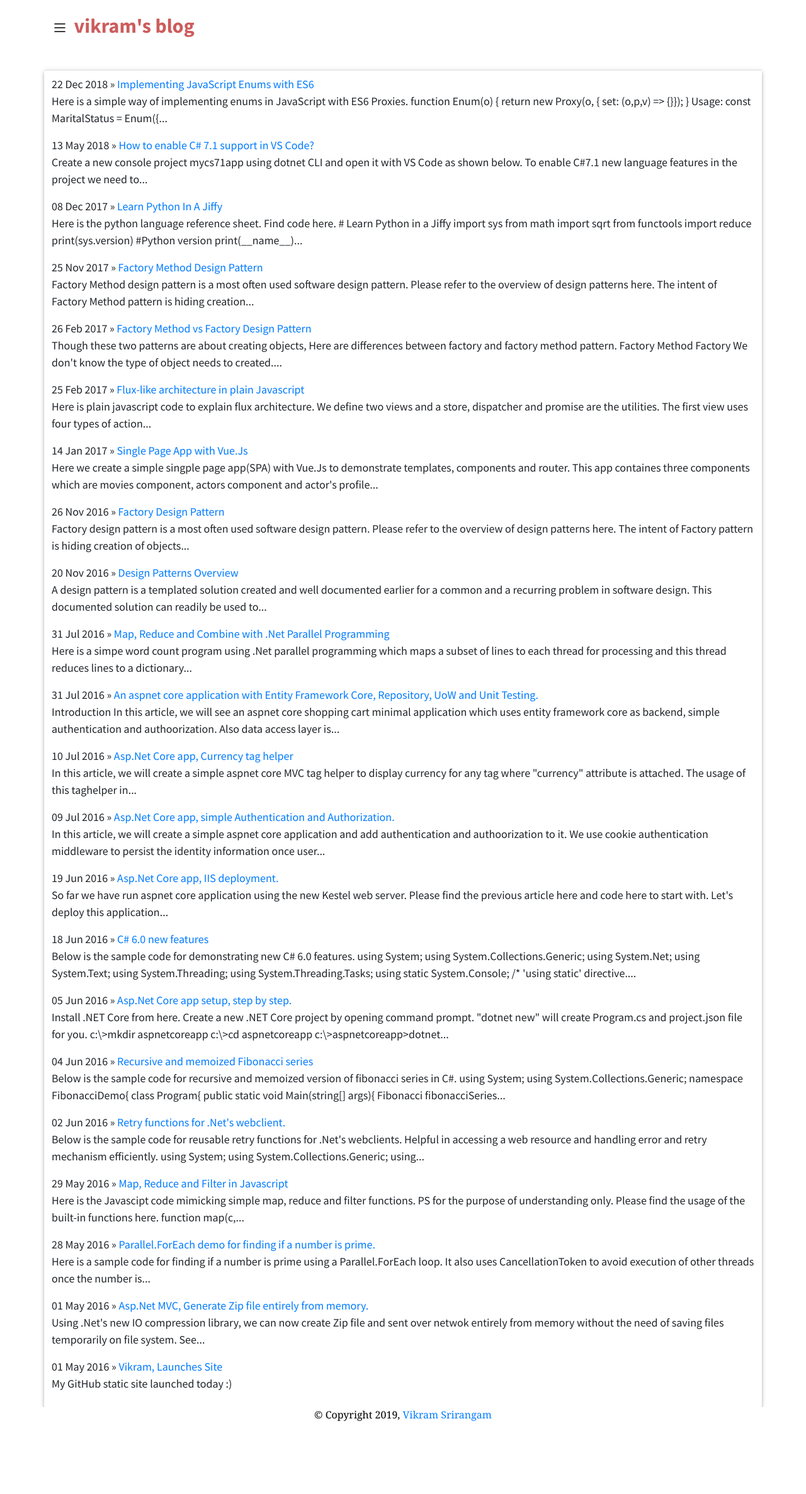
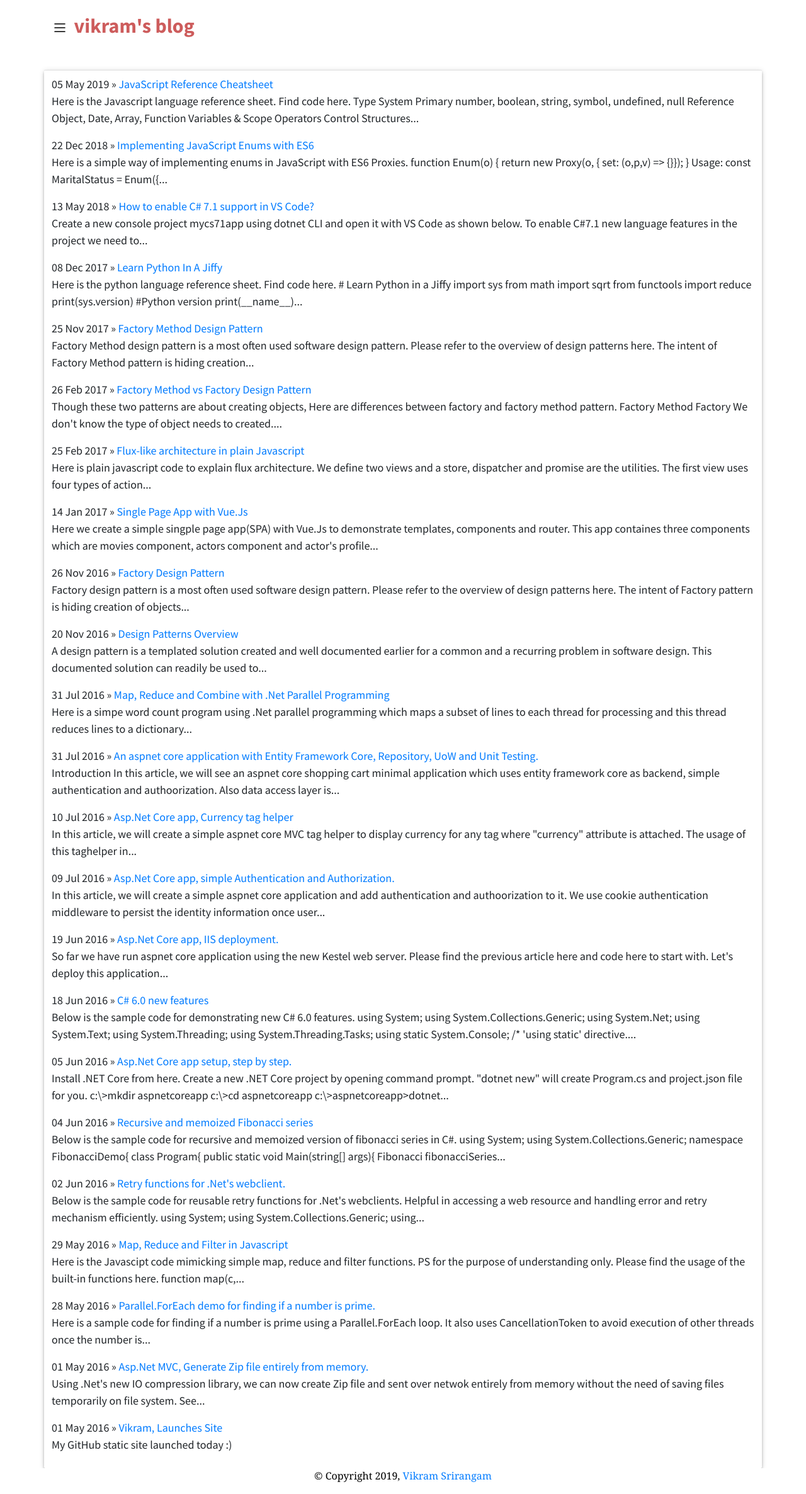
Before and after one commit to srirangamv/srirangamv.github.io, a Jekyll site: the page built from blog/index.html, in a window 1280 px wide. Shown: the whole page at 63% size. Built offline with Jekyll 4.4.1, drawn with Linux system fonts in a browser that asks for light colours; nearby versions of some CDN libraries; before the commit the page ends 2276 px from its top, so only the background shows below that; some of the changed lines change nothing that is shown.

Commit message:
bio update

```diff
--- a/_layouts/default.html
+++ b/_layouts/default.html
@@ -48,49 +48,43 @@
                             class="userprofile" alt="user profile photo" />
                         <h5 id="mainText" class="center">My Name Is</h5>
                         <h1 style="color: white;" class="center">
-                            Vikram <b>Srirangam</b>
+                            Vikram Kumar <b>Srirangam</b>
                         </h1>
                         <h6 id="mainText" class="center">A Full Stack Web Developer.</h6>
                         <h5 class="center"><b>ABOUT ME</b></h5>
                         <p>
-                            A .Net Web Application Developer and an open source enthusiast. Writes most of the code in JavaScript, C# and Python. Completed Masters in Computer Applications in 2006. An amateur photographer, avid reader, movie buff, knows and follows most of the fictional characters in the literature nature and history lover.
+                            A .Net Web Application Developer and an open source enthusiast. Writes most of the code in JavaScript, C# and Python. Completed Masters in Computer Applications in 2006. An amateur photographer, avid reader, movie buff, knows and follows most of the fictional characters in the literature, nature and history lover.
                             <br />
-                            <i>"My mission in life is not merely to survive, but to thrive; and to do so with some passion, some compassion, some humor, and some style. Read more at: https://www.brainyquote.com/quotes/maya_angelou_634520?src=t_humor
-                                    Read more at: https://www.brainyquote.com/quotes/maya_angelou_634520?src=t_humor"</i>
-                                    -Maya Angelou
+                            <i>"My mission in life is not merely to survive, but to thrive; and to do so with some passion, some compassion, some humor, and some style. -Maya Angelou"</i>
                         </p>
                     </li>
                     <li>
                         <a href="https://in.linkedin.com/in/vikramsrirangam?trk=profile-badge" class="social-link"
                             target="_blank" title="social link to Linkedin">
-                            <i class="icon-social-linkedin">&nbsp;</i>LinkedIn
+                            <i class="icon-social-linkedin">&nbsp;</i>
+                        </a>
+                        <a href="https://github.com/vwtt" class="social-link" target="_blank"
+                            title="social link to GitHub">
+                            <i class="icon-social-github">&nbsp;</i>
                         </a>
                     </li>
-                    <li>
-                        <a href="https://github.com/vwtt" class="social-link" target="_blank"
-                            title="social link to GitHub">
-                            <i class="icon-social-github">&nbsp;</i>GitHub
-                        </a>
-                    </li>
-                    <li>
-                        <h2 class="heading">Skills</h2>
-                        <ul>
-                            <li>.NET</li>
-                            <li>.NET Core</li>
-                            <li>Asp.NET Core</li>
-                            <li>JavaScript</li>
-                            <li>Python</li>
-                            <li>Node.js</li>
-                            <li>Angular</li>
-                            <li>React</li>
-                            <li>Java</li>
-                            <li>KnockoutJs</li>
-                            <li>SQL Server</li>
-                            <li>Oracle</li>
-                            <li>Azure SQL</li>
-                            <li>T-SQL</li>
-                            <li>PL-SQL</li>
-                        </ul>
+                    <li class="skills">
+                        <b>Skills</b>
+                        <span>.NET</span>
+                        <span>.NET Core</span>
+                        <span>Asp.NET Core</span>
+                        <span>JavaScript</span>
+                        <span>Python</span>
+                        <span>Node.js</span>
+                        <span>Angular</span>
+                        <span>React</span>
+                        <span>Java</span>
+                        <span>KnockoutJs</span>
+                        <span>SQL Server</span>
+                        <span>Oracle</span>
+                        <span>Azure SQL</span>
+                        <span>T-SQL</span>
+                        <span>PL-SQL</span>
                     </li>
                 </ul>
             </div>
--- /dev/null
+++ b/_posts/2019-05-05-fast-and-furious-javascript.md
@@ -0,0 +1,110 @@
+---
+layout: post
+title: "JavaScript Reference Cheatsheet"
+name: "2019-05-05-fast-and-furious-javascript"
+description: "JavaScript Reference Cheatsheet"
+date: 2019-05-05
+---
+<p>Here is the Javascript language reference sheet. Find code <a href="https://github.com/vwtt/PythonCheatSheet" target="_blank" title="javascript cheatsheet repository">here</a>.</p>
+
+# Type System
+    Primary
+        number, boolean, string, symbol, undefined, null
+    Reference
+        Object, Date, Array, Function
+
+# Variables & Scope
+
+# Operators
+
+# Control Structures
+
+# Functions
+
+    function invocation pattens
+        function call a(),
+        method call a.b(),
+        a.call
+        a.apply
+
+    IIFE (Immediately Invoked Function Expression)
+
+    Lambdas
+
+    inline functions
+
+    closures
+
+    default arguments
+
+    functinoal programming
+        Pure functions      as long as same input goes to function, same output is expected no side-effects
+        Function composition    f.g = f(g(x))
+        Avoid shared state      Object.assign
+        Avoid mutating state    Object.freeze
+        Avoid side effects
+
+        first class functions   function is data
+        higher order functions  a function that can take a function as argument and can return a function
+        imperative vs declarative
+
+
+# Collections
+    Array
+    Map
+    Set
+    WeekMap
+    WeekSet
+
+# Iterables
+
+# Objects
+
+    Ways of creating Objects in Javascript
+        Literals
+        Factory/Functional (revealing pattern)
+        Constructor
+        Delegation (pseudo-prototype)
+        Prototype chain
+        ES5 way
+        Class ES6 way
+        Object.create
+        Concatenative Object.assign
+
+    Deep Copy & Shallow Copy
+
+# Mutability
+    Object.freeze
+
+# Reactive Systems
+    Push
+    Pull
+
+# Proxy & MutationObserver
+
+# Modules
+    CommonJs    require-module.exports
+    ES6         import-export
+    AMD & UMD
+
+# Promises
+
+{% highlight javascript %}
+const g = n => n + 1;
+const f = n => n * 2;
+const wait = time => new Promise(
+  (resolve, reject) => setTimeout(
+    resolve,
+    time
+  )
+);
+wait(300)
+  .then(() => 20)
+  .then(g)
+  .then(f)
+  .then(value => console.log(value)); // 42
+{% endhighlight %}
+
+# async & await
+
+# Fetch & Axios
--- a/css/style.css
+++ b/css/style.css
@@ -422,7 +422,7 @@
   position: absolute;
   top: 0px;
   height: 100%;
-  width: 275px;
+  width: 325px;
   left: 0px;
   margin: 0;
   border: 1px solid #efefef;
@@ -479,3 +479,9 @@
 .ide > h4 > a:hover{
   color:#777;
 }
+
+.skills span {
+    background-color: burlywood;
+    margin: 0px 6px 0px 8px;
+    border-radius: 4px;
+}
```
